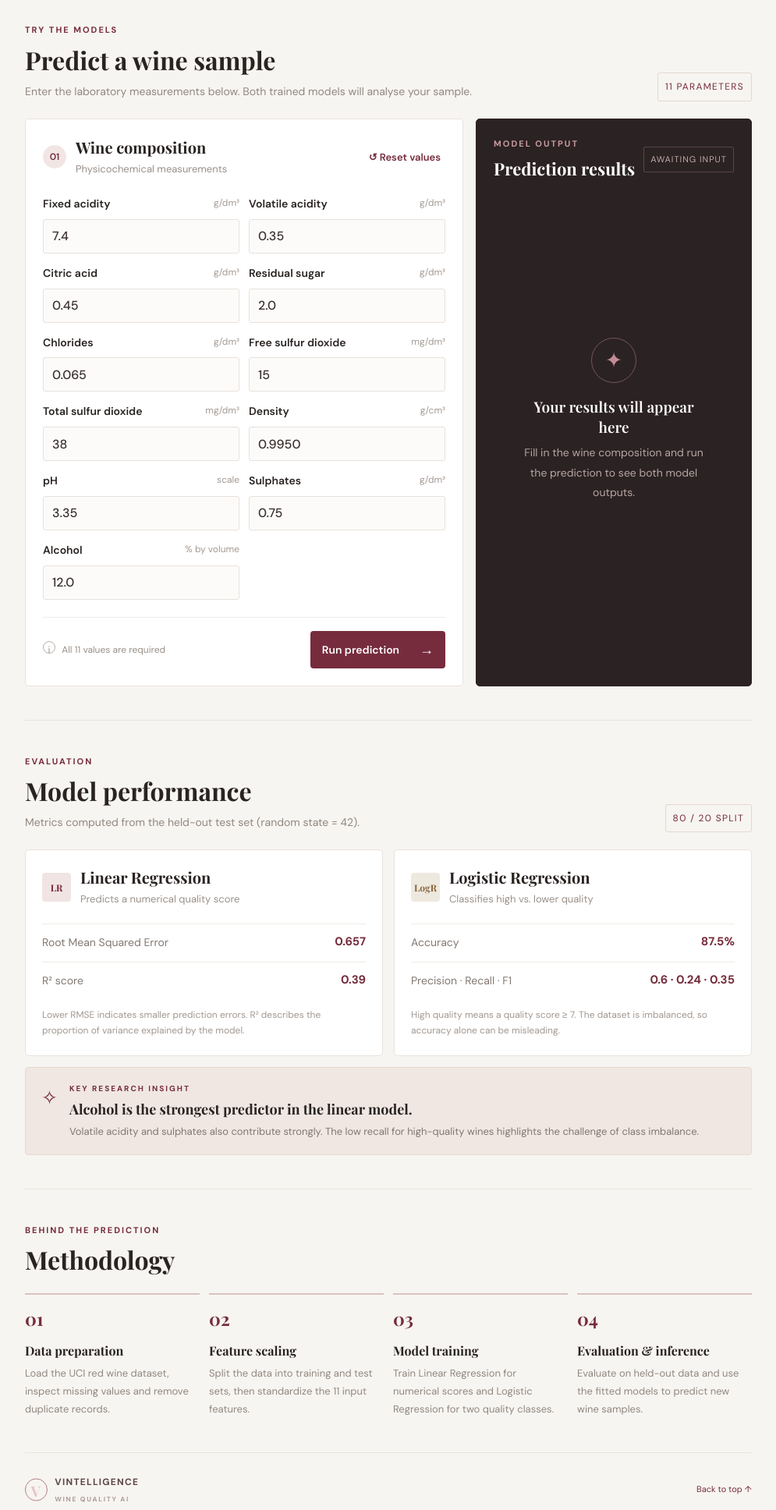
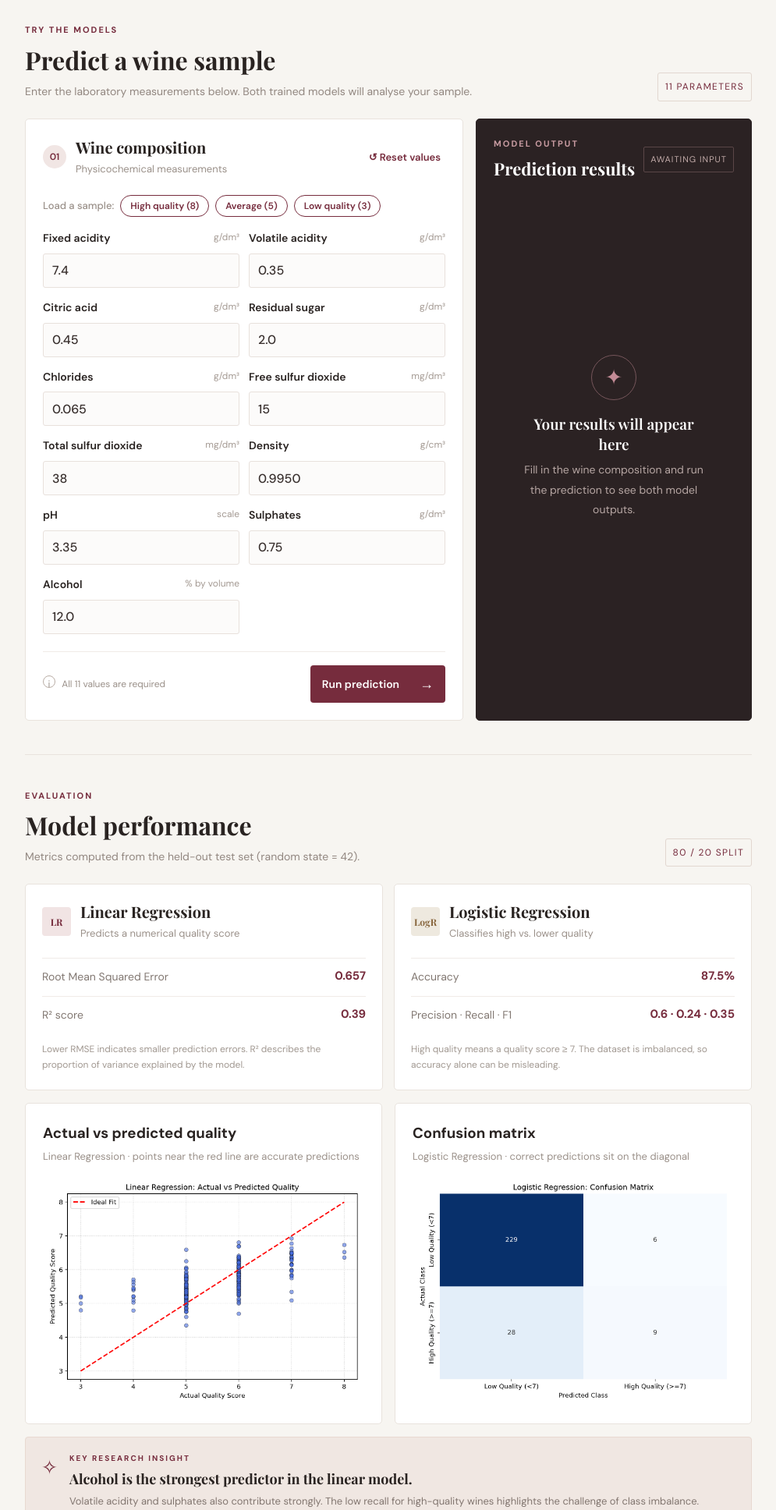
Before and after one commit to gauriarora-cyber/PredictiveProj, a Flask app: page / in a window 1280 px wide. Shown: the part 926-2862 px from the top of the page at 78% size, without its empty margins (262-1257 px from the left). Run offline with Flask 3, Linux system fonts and the light colour scheme.

Commit message:
Add sample presets and model evaluation charts
Co-Authored-By: Claude Opus 5.5 <noreply@anthropic.com>

```diff
--- a/static/script.js
+++ b/static/script.js
@@ -56,3 +56,27 @@ form.addEventListener("submit", async (event) => {
     button.innerHTML = originalText;
   }
 });
+
+// Real samples from winequality-red.csv
+const samples = {
+  high: { "fixed acidity": 7.9, "volatile acidity": 0.35, "citric acid": 0.46,
+    "residual sugar": 3.6, "chlorides": 0.078, "free sulfur dioxide": 15,
+    "total sulfur dioxide": 37, "density": 0.9973, "pH": 3.35,
+    "sulphates": 0.86, "alcohol": 12.8 },
+  average: { "fixed acidity": 7.4, "volatile acidity": 0.7, "citric acid": 0,
+    "residual sugar": 1.9, "chlorides": 0.076, "free sulfur dioxide": 11,
+    "total sulfur dioxide": 34, "density": 0.9978, "pH": 3.51,
+    "sulphates": 0.56, "alcohol": 9.4 },
+  low: { "fixed acidity": 11.6, "volatile acidity": 0.58, "citric acid": 0.66,
+    "residual sugar": 2.2, "chlorides": 0.074, "free sulfur dioxide": 10,
+    "total sulfur dioxide": 47, "density": 1.0008, "pH": 3.25,
+    "sulphates": 0.57, "alcohol": 9 }
+};
+
+document.querySelectorAll(".sample-btn").forEach(btn => {
+  btn.addEventListener("click", () => {
+    Object.entries(samples[btn.dataset.sample]).forEach(([name, value]) => {
+      form.elements.namedItem(name).value = value;
+    });
+  });
+});
--- a/static/style.css
+++ b/static/style.css
@@ -1106,3 +1106,68 @@ footer > a:last-child {
         padding: 32px 0;
     }
 }
+/* SAMPLE PRESETS */
+
+.sample-row {
+    display: flex;
+    flex-wrap: wrap;
+    align-items: center;
+    gap: 8px;
+    margin-bottom: 16px;
+    font: 500 13px 'DM Sans';
+    color: #9a9089;
+}
+
+.sample-btn {
+    background: none;
+    border: 1px solid var(--wine);
+    border-radius: 999px;
+    padding: 5px 12px;
+    color: var(--wine);
+    font: 600 12px 'DM Sans';
+    cursor: pointer;
+}
+
+.sample-btn:hover {
+    background: var(--wine);
+    color: #fff;
+}
+
+/* EVALUATION CHARTS */
+
+.chart-grid {
+    display: grid;
+    grid-template-columns: repeat(2, minmax(0, 1fr));
+    gap: 16px;
+    margin: 16px 0;
+}
+
+.chart-card {
+    margin: 0;
+    background: #fff;
+    border: 1px solid var(--line);
+    border-radius: 5px;
+    padding: 22px;
+}
+
+.chart-card h3 {
+    margin: 0 0 4px;
+}
+
+.chart-card p {
+    font-size: 13px;
+    color: #9a9089;
+    margin: 0 0 14px;
+}
+
+.chart-card img {
+    display: block;
+    width: 100%;
+    height: auto;
+}
+
+@media (max-width: 800px) {
+    .chart-grid {
+        grid-template-columns: 1fr;
+    }
+}
--- a/templates/index.html
+++ b/templates/index.html
@@ -60,6 +60,7 @@
         <div class="predict-layout">
           <form id="prediction-form" class="input-panel">
             <div class="panel-title"><div><span class="step">01</span><div><h3>Wine composition</h3><p>Physicochemical measurements</p></div></div><button type="button" class="reset-btn" id="reset-btn">↺ Reset values</button></div>
+            <div class="sample-row"><span>Load a sample:</span><button type="button" class="sample-btn" data-sample="high">High quality (8)</button><button type="button" class="sample-btn" data-sample="average">Average (5)</button><button type="button" class="sample-btn" data-sample="low">Low quality (3)</button></div>
             <div class="field-grid">
               <label class="field"><span>Fixed acidity <small>g/dm³</small></span><input name="fixed acidity" type="number" step="0.01" min="0" value="7.4" required></label>
               <label class="field"><span>Volatile acidity <small>g/dm³</small></span><input name="volatile acidity" type="number" step="0.001" min="0" value="0.35" required></label>
@@ -97,6 +98,10 @@
           <article class="performance-card"><div class="performance-head"><span class="model-symbol">LR</span><div><h3>Linear Regression</h3><p>Predicts a numerical quality score</p></div></div><div class="metric-row"><span>Root Mean Squared Error</span><strong>{{ metrics.rmse }}</strong></div><div class="metric-row"><span>R² score</span><strong>{{ metrics.r2 }}</strong></div><div class="metric-note">Lower RMSE indicates smaller prediction errors. R² describes the proportion of variance explained by the model.</div></article>
           <article class="performance-card"><div class="performance-head"><span class="model-symbol model-symbol-alt">LogR</span><div><h3>Logistic Regression</h3><p>Classifies high vs. lower quality</p></div></div><div class="metric-row"><span>Accuracy</span><strong>{{ "%.1f"|format(metrics.accuracy * 100) }}%</strong></div><div class="metric-row"><span>Precision · Recall · F1</span><strong>{{ metrics.precision }} · {{ metrics.recall }} · {{ metrics.f1 }}</strong></div><div class="metric-note">High quality means a quality score ≥ 7. The dataset is imbalanced, so accuracy alone can be misleading.</div></article>
         </div>
+        <div class="chart-grid">
+          <figure class="chart-card"><figcaption><h3>Actual vs predicted quality</h3><p>Linear Regression · points near the red line are accurate predictions</p></figcaption><img src="{{ url_for('static', filename='plot_regression.png') }}" alt="Scatter plot of actual vs predicted wine quality scores" loading="lazy"></figure>
+          <figure class="chart-card"><figcaption><h3>Confusion matrix</h3><p>Logistic Regression · correct predictions sit on the diagonal</p></figcaption><img src="{{ url_for('static', filename='plot_confusion.png') }}" alt="Confusion matrix for high vs lower quality classification" loading="lazy"></figure>
+        </div>
         <div class="insight-card"><div class="insight-icon">✧</div><div><div class="eyebrow">KEY RESEARCH INSIGHT</div><h3>Alcohol is the strongest predictor in the linear model.</h3><p>Volatile acidity and sulphates also contribute strongly. The low recall for high-quality wines highlights the challenge of class imbalance.</p></div></div>
       </section>
 
```
Also changed, not shown: static/plot_confusion.png (added), static/plot_regression.png (added).
